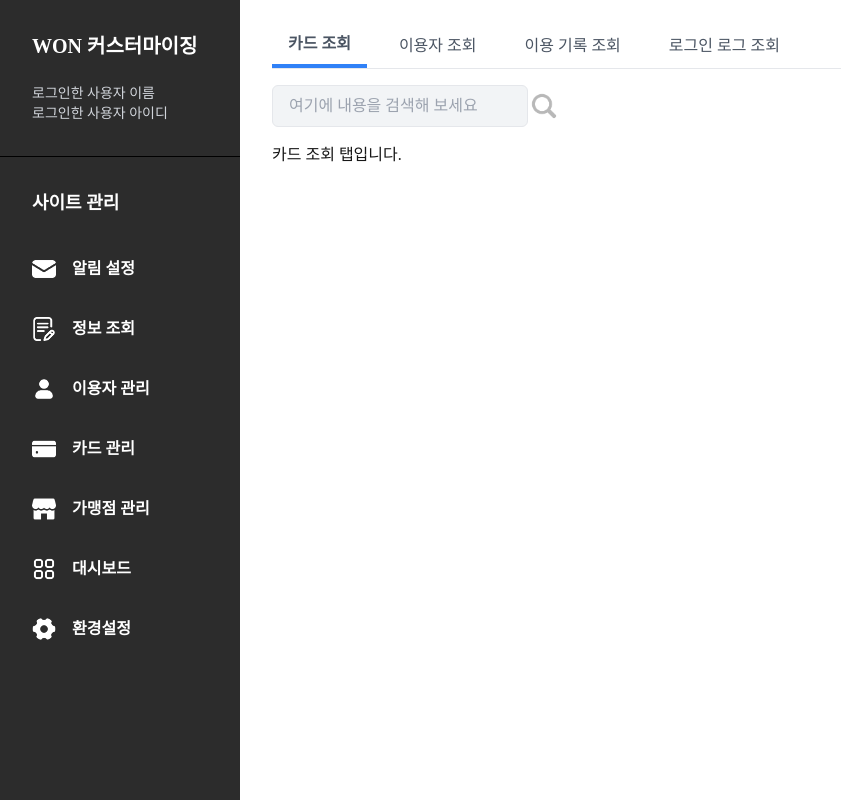
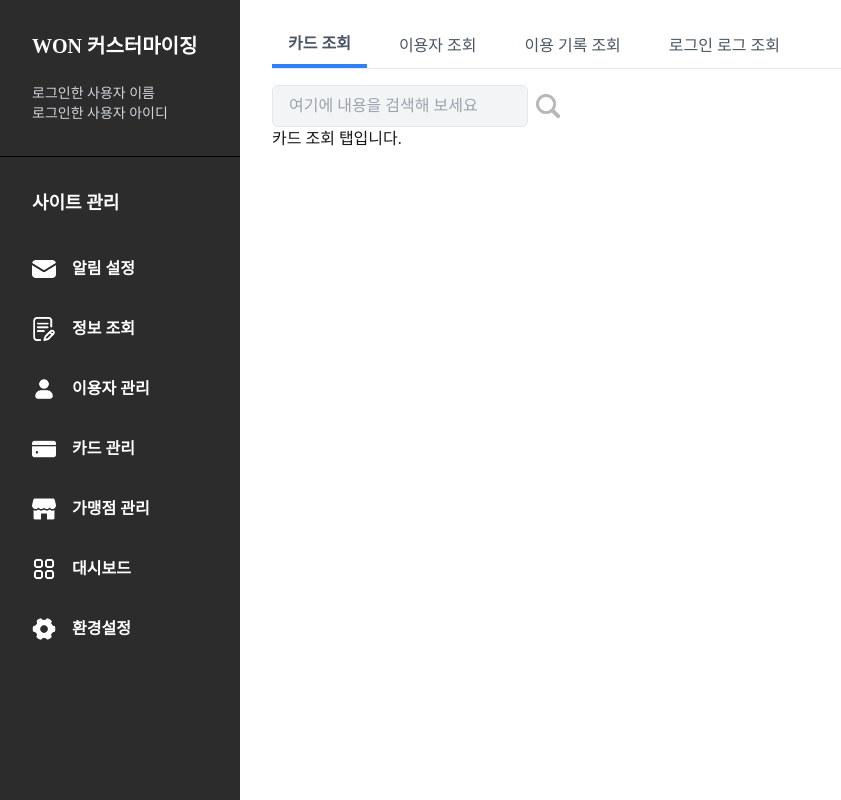
Before and after one commit to seonmin5/Quostomize-admin, a Next.js app: page /information in a window 1280 px wide. Shown: the whole page, without its empty margins (0-841 px from the left). Built offline with nearby package versions, Linux system fonts and the light colour scheme.

Commit message:
Feat/getInfo: 검색 아이콘 button 추가

```diff
--- a/components/button/searchBar.jsx
+++ b/components/button/searchBar.jsx
@@ -14,7 +14,7 @@ const SearchBar = ({placeholder = "여기에 내용을 검색해 보세요", onS
     };
 
     return (
-        <div className="relative mb-4">
+        <div className="relative w-64">
             <input
                 type="text"
                 value={query}
@@ -23,11 +23,11 @@ const SearchBar = ({placeholder = "여기에 내용을 검색해 보세요", onS
                 placeholder={placeholder}
                 className="w-64 px-4 py-2 pr-10 border bg-[#F2F4F6] rounded-md focus:outline-none focus:ring-2 focus:ring-[#3081F7]"
             />
-            <img
-                src="/icons/magnifying-glass.png"
-                alt="검색 아이콘"
-                className="absolute left-64 top-1/2 transform -translate-y-1/2 w-8 h-8 cursor-pointer"
-            />
+            <button className="absolute left-[260px] top-1/2 transform -translate-y-1/2 w-8 h-8">
+                <img
+                    src="/icons/magnifying-glass.png" alt="검색 아이콘" className="w-full h-full cursor-pointer"
+                />
+            </button>
         </div>
     );
 }
```
